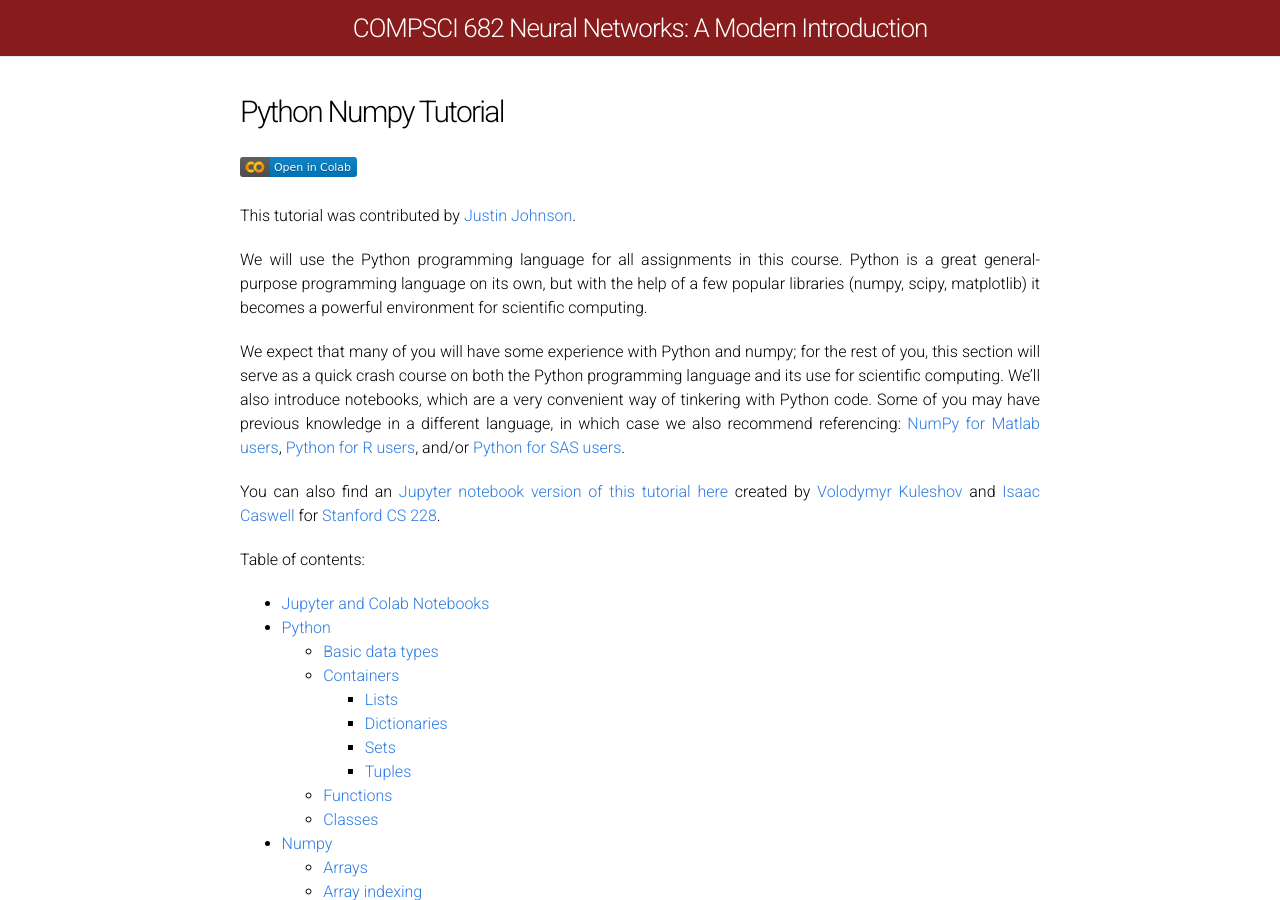
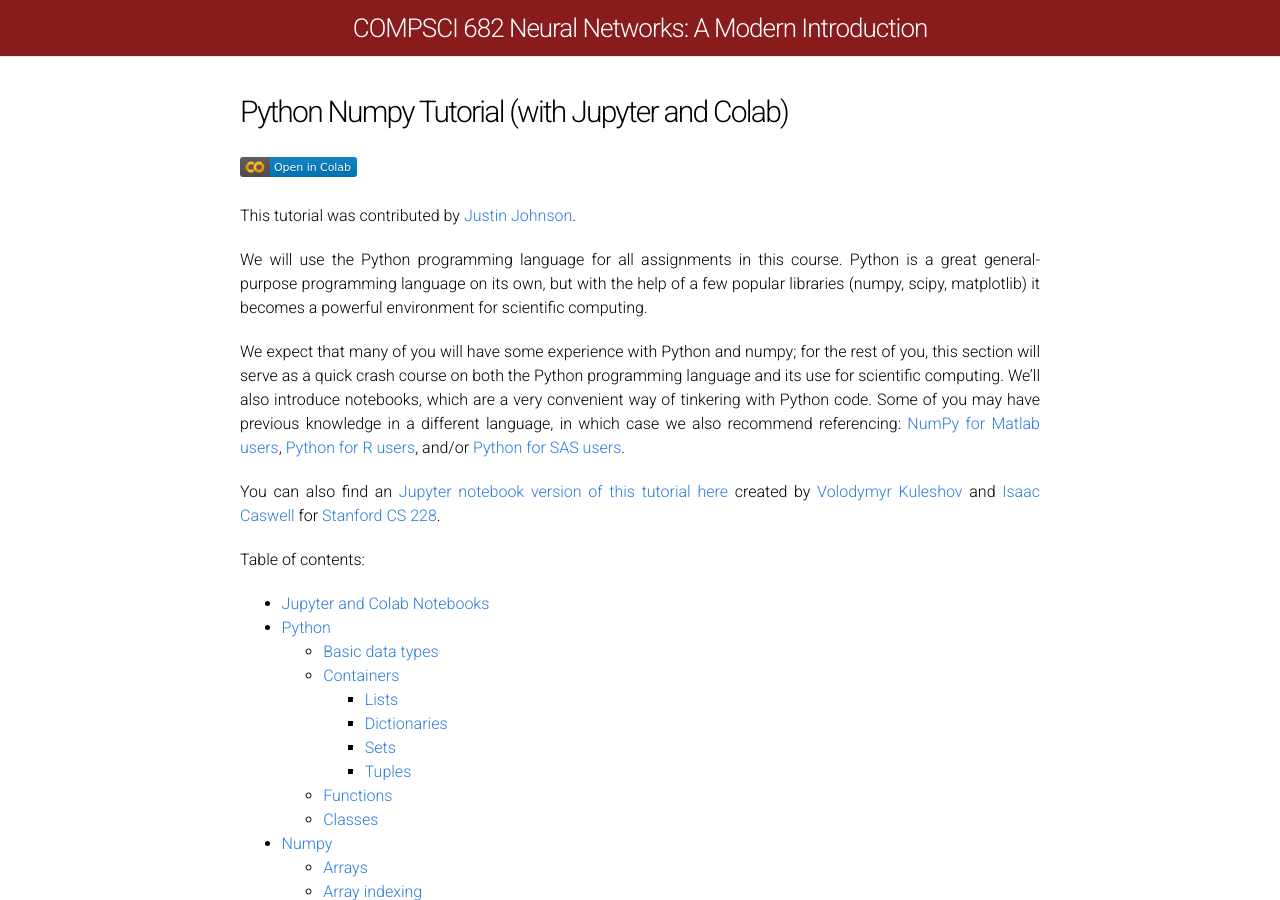
Before and after one commit to compsci682-fa21/compsci682-fa21.github.io, a Jekyll site: the page built from notes/python-numpy-tutorial.md, in a window 1280 px wide and 900 px high. Built offline with Jekyll 4.4.1, drawn with Linux system fonts in a browser that asks for light colours.

Commit message:
Update python-numpy-tutorial.md

```diff
--- a/notes/python-numpy-tutorial.md
+++ b/notes/python-numpy-tutorial.md
@@ -1,6 +1,6 @@
 ---
 layout: page
-title: Python Numpy Tutorial
+title: Python Numpy Tutorial (with Jupyter and Colab)
 permalink: /notes/python-numpy-tutorial/
 ---
 
```
